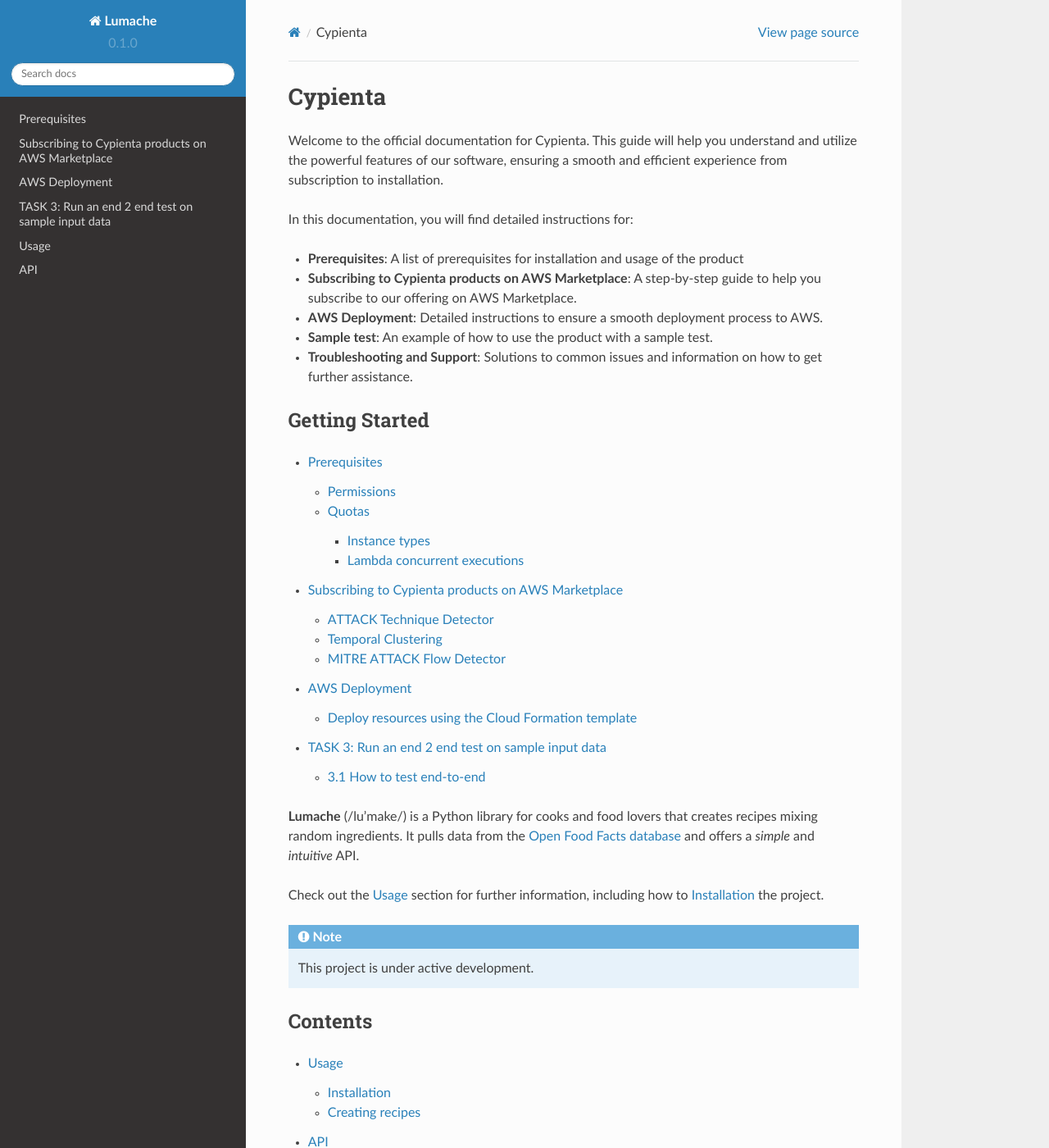
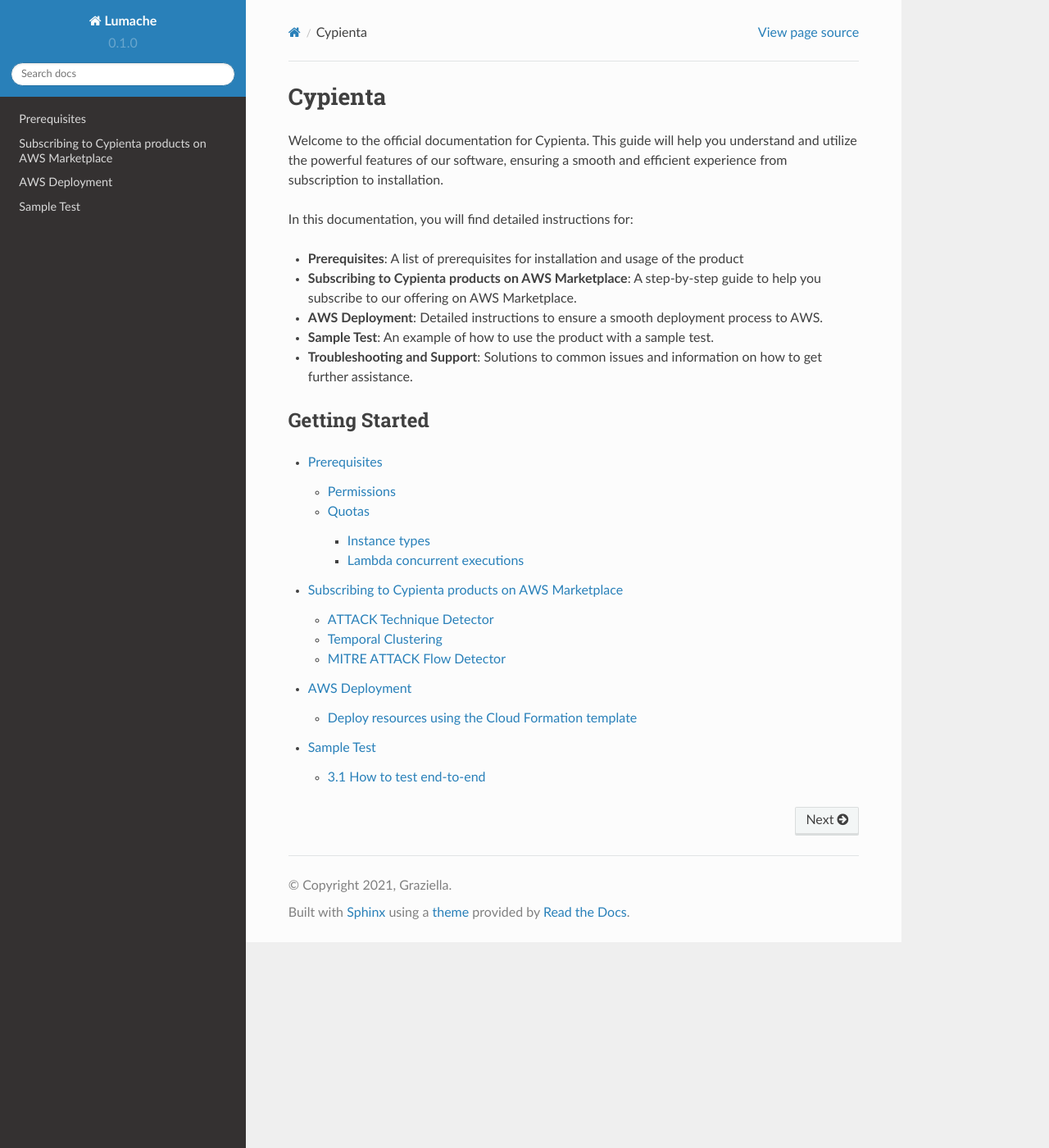
Before and after one commit to cypienta/docs, a Sphinx documentation site: the page built from docs/source/index.rst, in a window 1280 px wide and 1400 px high. Shown: the whole window at 82% size. Built offline with Sphinx 7.4.7 and the Read the Docs theme 2.0.0, drawn with Linux system fonts in a browser that asks for light colours; pages that are not in the unit, such as notebooks, are missing from menus.

Commit message:
AWS documentation

```diff
--- a/docs/source/end_to_end_test.rst
+++ b/docs/source/end_to_end_test.rst
@@ -1,4 +1,4 @@
-TASK 3: Run an end 2 end test on sample input data
+Sample Test
 ==================================================
 
 3.1 How to test end-to-end
--- a/docs/source/index.rst
+++ b/docs/source/index.rst
@@ -8,7 +8,7 @@
 - **Prerequisites**: A list of prerequisites for installation and usage of the product
 - **Subscribing to Cypienta products on AWS Marketplace**: A step-by-step guide to help you subscribe to our offering on AWS Marketplace.
 - **AWS Deployment**: Detailed instructions to ensure a smooth deployment process to AWS.
-- **Sample test**: An example of how to use the product with a sample test.
+- **Sample Test**: An example of how to use the product with a sample test.
 - **Troubleshooting and Support**: Solutions to common issues and information on how to get further assistance.
 
 
@@ -22,23 +22,3 @@
     deploy
     end_to_end_test
     toubleshoot
-
-**Lumache** (/lu'make/) is a Python library for cooks and food lovers
-that creates recipes mixing random ingredients.
-It pulls data from the `Open Food Facts database <https://world.openfoodfacts.org/>`_
-and offers a *simple* and *intuitive* API.
-
-Check out the :doc:`usage` section for further information, including
-how to :ref:`installation` the project.
-
-.. note::
-
-    This project is under active development.
-
-Contents
---------
-
-.. toctree::
-
-    usage
-    api
```
